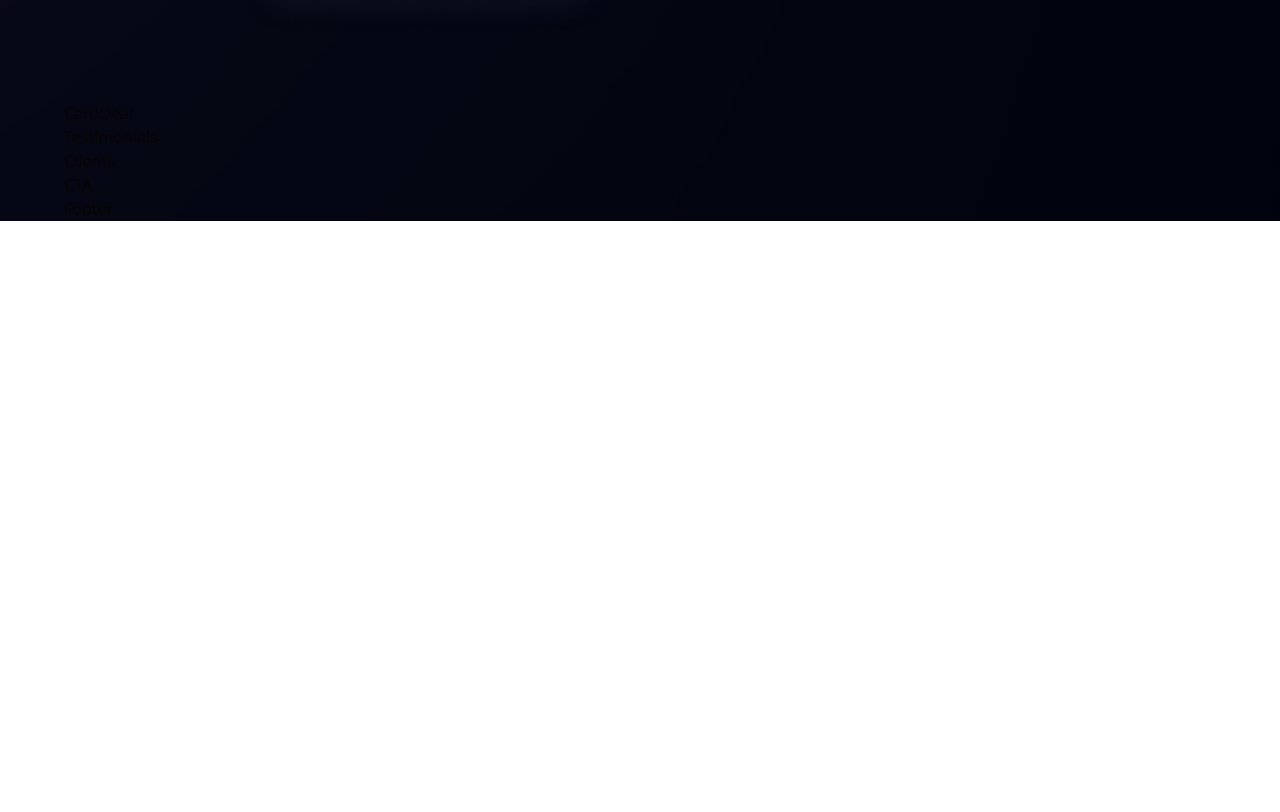
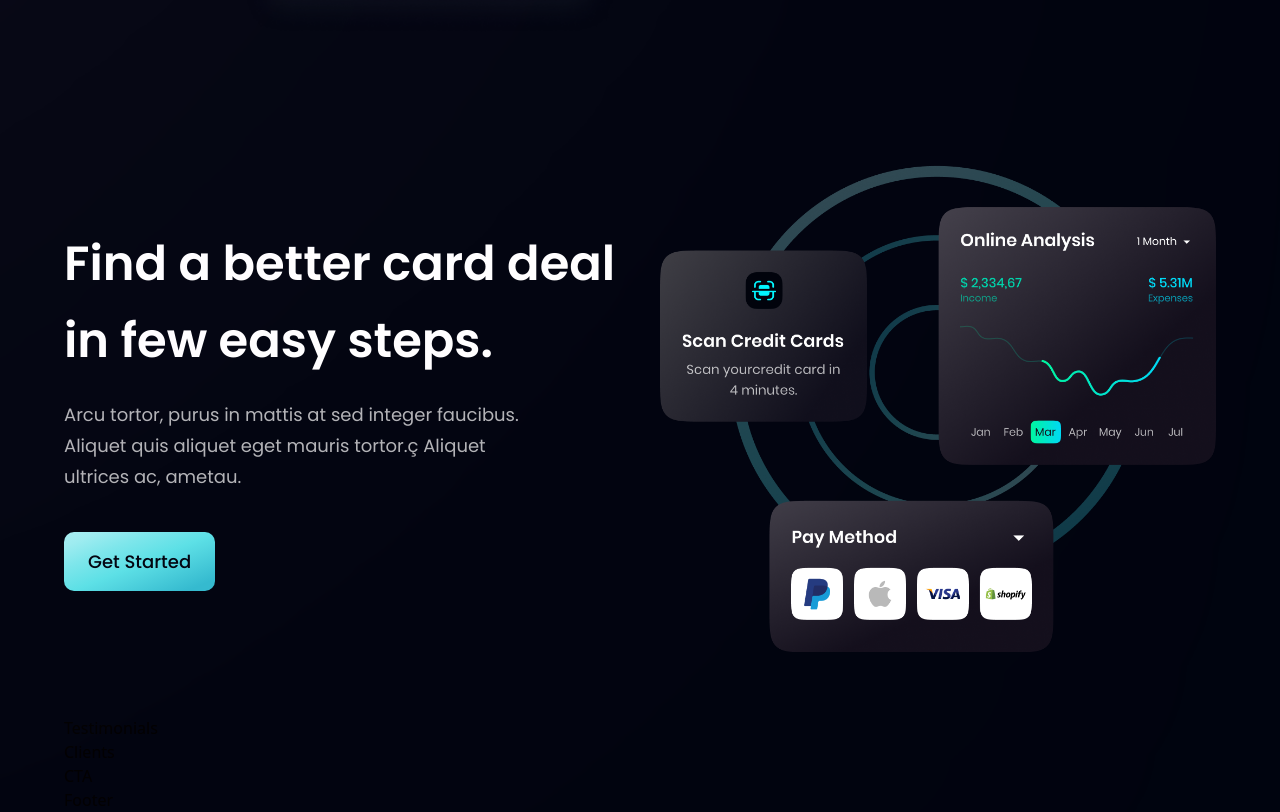
Before and after one commit to X-hung/bank_app_jsmastery, a React (Vite) app: page / in a window 1280 px wide. Shown: the part 2092-2904 px from the top of the page. Before the commit the page ends 2313 px from the top, so only its background shows below. Built offline with nearby package versions, Linux system fonts and the light colour scheme.

Commit message:
6-card-deal

```diff
--- a/index.html
+++ b/index.html
@@ -4,7 +4,7 @@
     <meta charset="UTF-8" />
     <link rel="icon" type="image/svg+xml" href="/vite.svg" />
     <meta name="viewport" content="width=device-width, initial-scale=1.0" />
-    <title>Vite + React</title>
+    <title>HooBank - Vite + React</title>
   </head>
   <body>
     <div id="root"></div>
--- a/src/components/CardDeal.jsx
+++ b/src/components/CardDeal.jsx
@@ -1,9 +1,25 @@
-import React from 'react'
+import React from 'react';
+import { card } from '../assets';
+import styles, { layout } from '../style';
+import Button from './Button';
 
-const CardDeal = () => {
-  return (
-    <div>CardDeal</div>
-  )
-}
+const CardDeal = () => (
+  <section id='card-deal' className={layout.section}>
+    <div className={layout.sectionInfo}>
+      <h2 className={styles.heading2}>
+        Find a better card deal <br className='sm:block hidden' /> in few easy steps.
+      </h2>
+      <p className={`${styles.paragraph} max-w-[470px] mt-5`}>
+        Arcu tortor, purus in mattis at sed integer faucibus. Aliquet quis
+        aliquet eget mauris tortor.ç Aliquet ultrices ac, ametau.
+      </p>
 
-export default CardDeal
+      <Button styles={`mt-10`} />
+    </div>
+    <div className={layout.sectionImg}>
+      <img src={card} alt="card" className='w-[100%] h-[100%]'/>
+    </div>
+  </section>
+);
+
+export default CardDeal;
```
